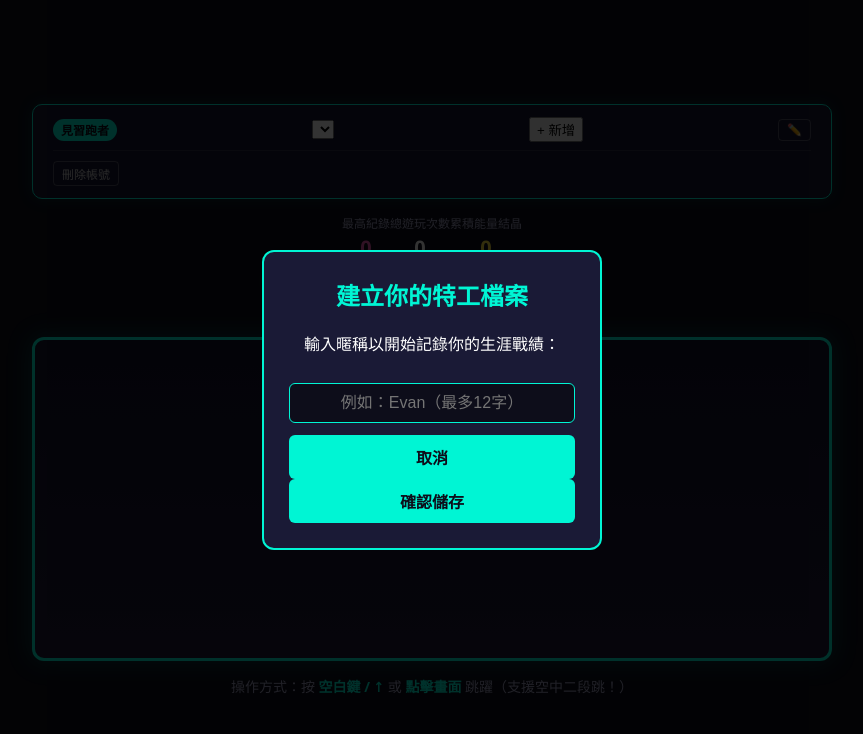
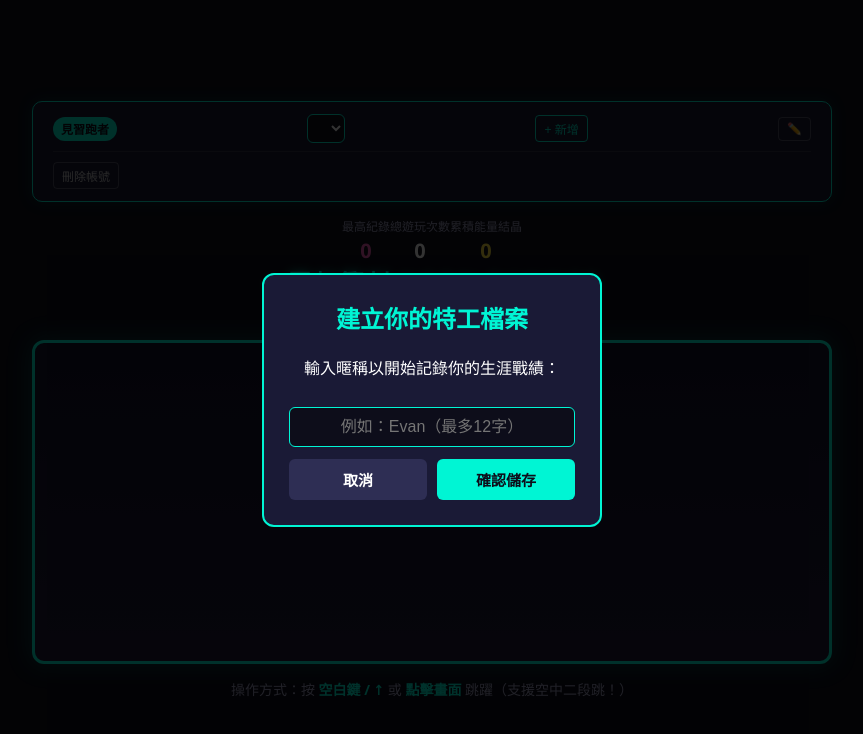
Before and after one commit to evan-yi-git/games, a plain HTML site: page game2/index.html in a window 1280 px wide. Both pictures are taken after a click on the button "✏️". Shown: the whole page, without its empty margins (208-1071 px from the left). Drawn offline with Linux system fonts and the light colour scheme.

Commit message:
Update style.css
使用者選單

```diff
--- a/game2/style.css
+++ b/game2/style.css
@@ -32,6 +32,8 @@ body {
   display: flex;
   justify-content: space-between;
   align-items: center;
+  flex-wrap: wrap;
+  gap: 8px;
   border-bottom: 1px solid rgba(255, 255, 255, 0.1);
   padding-bottom: 8px;
   margin-bottom: 10px;
@@ -49,22 +51,52 @@ body {
   color: #0d0d1a;
   font-size: 12px;
   font-weight: bold;
-  padding: 2px 8px;
+  padding: 3px 8px;
   border-radius: 12px;
+  white-space: nowrap;
 }
 
-#editNameBtn, #resetDataBtn {
+/* 玩家切換下拉選單 */
+#playerSelect {
+  background-color: #0d0d1a;
+  color: #ffffff;
+  border: 1px solid #00f5d4;
+  border-radius: 6px;
+  padding: 4px 8px;
+  font-size: 15px;
+  font-weight: bold;
+  cursor: pointer;
+  outline: none;
+}
+
+#playerSelect:focus {
+  box-shadow: 0 0 8px rgba(0, 245, 212, 0.5);
+}
+
+#addPlayerBtn, #editNameBtn, #resetDataBtn {
   background: transparent;
   border: 1px solid rgba(255, 255, 255, 0.25);
   color: #ccc;
   border-radius: 4px;
   cursor: pointer;
   font-size: 12px;
-  padding: 3px 8px;
+  padding: 4px 8px;
+  transition: all 0.2s;
+}
+
+#addPlayerBtn {
+  border-color: #00f5d4;
+  color: #00f5d4;
+}
+
+#addPlayerBtn:hover {
+  background-color: #00f5d4;
+  color: #0d0d1a;
+  font-weight: bold;
 }
 
 #editNameBtn:hover, #resetDataBtn:hover {
-  border-color: #00f5d4;
+  border-color: #f15bb5;
   color: #fff;
 }
 
@@ -200,14 +232,27 @@ canvas {
   text-align: center;
 }
 
-.modal-content button {
-  width: 100%;
+.modal-buttons {
+  display: flex;
+  gap: 10px;
+}
+
+.modal-buttons button {
+  flex: 1;
   padding: 10px;
-  background: #00f5d4;
-  color: #0d0d1a;
   font-weight: bold;
   border: none;
   border-radius: 6px;
-  font-size: 16px;
+  font-size: 15px;
   cursor: pointer;
 }
+
+.btn-primary {
+  background: #00f5d4;
+  color: #0d0d1a;
+}
+
+.btn-secondary {
+  background: #2e2e54;
+  color: #ffffff;
+}
```
